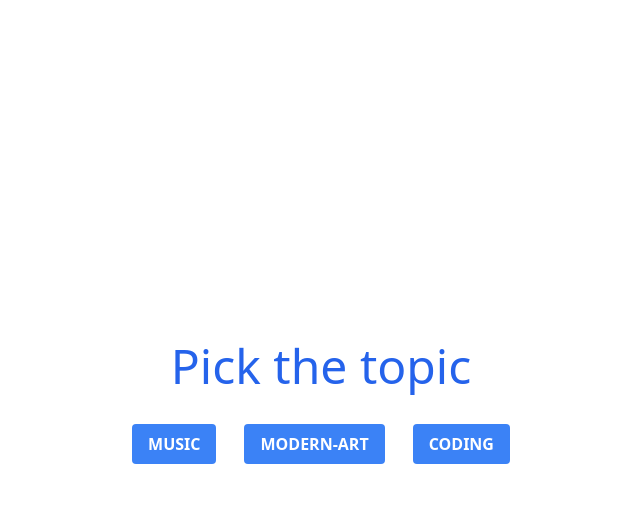
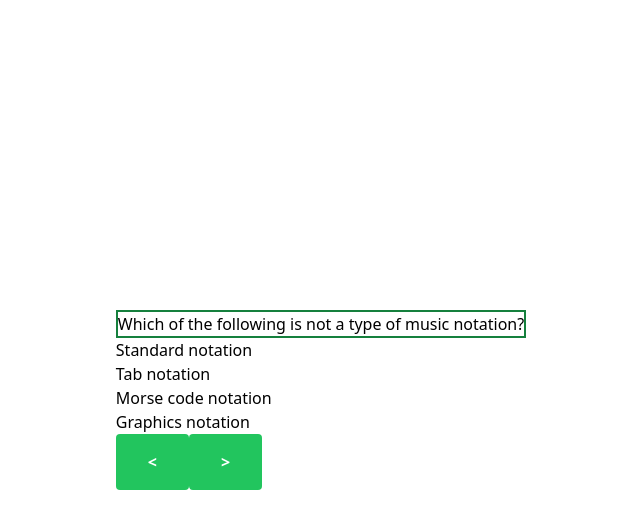
Before and after one commit to metalyx/quiz-pop-hackathon, a website built with Vite: page src/index.html in a window 1280 px wide. Both pictures are taken after a click on the button "MUSIC". Shown: the whole page, without its empty margins (319-959 px from the left). Built offline with nearby package versions, Linux system fonts and the light colour scheme.

Commit message:
#003: Now you can switch questions and topics

```diff
--- a/package.json
+++ b/package.json
@@ -5,7 +5,8 @@
   "scripts": {
     "dev": "npx vite serve --host",
     "build": "npx vite build --emptyOutDir",
-    "preview": "npx vite preview --host"
+    "preview": "npx vite preview --host",
+    "tailwind:watch": "tailwindcss -i .\\src\\css\\style.css -o ./src/css/output.css --watch"
   },
   "author": "Sachin Bhatnagar <sachin@knowledgehut.co> (https://www.knowledgehut.com)",
   "license": "AFL-3.0",
--- a/src/css/style.css
+++ b/src/css/style.css
@@ -1,3 +1,42 @@
 @tailwind base;
 @tailwind components;
 @tailwind utilities;
+
+.topic-button {
+    background-color: rgb(37, 99, 235);
+    color: white;
+    font-weight: bold;
+    font-size: 1.3rem;
+    padding: 1rem 2rem;
+    border-radius: 4px;
+    transition: background ease-in-out 300ms;
+}
+
+.topic-button:hover {
+    background-color: rgb(0, 73, 229);
+}
+
+.question-container {
+    border: 2px solid #15803d;
+}
+
+.option-list {
+
+}
+
+.answer-option {
+
+}
+
+.question-controlls-button {
+    background: #22c55e;
+    color: white;
+    border-radius: 4px;
+    padding: 1rem 2rem;
+    font-weight: bold;
+    transition: background ease-in-out 300ms;
+}
+
+.question-controlls-button:hover {
+    background: #15803d;
+}
--- a/src/index.html
+++ b/src/index.html
@@ -5,11 +5,12 @@
     <meta name="viewport" content="width=device-width, initial-scale=1.0" />
     <title>Quiz Pop App</title>
     <link rel="stylesheet" href="css/output.css" />
+    <link rel="stylesheet" href="css/style.css" />
   </head>
   <body>
     <div id="main">
         <div class="container mx-auto h-screen flex justify-center items-center">
-            <div class="quiz-container">
+            <div class="quiz-container" id="quiz-container">
                 <h1 class="text-center font-medium leading-tight text-5xl mt-0 mb-7 text-blue-600">Pick the topic</h1>
                 <div class="topics-container flex gap-7" id="topics-container">
                     <!-- Topics goes here -->
--- a/src/js/index.js
+++ b/src/js/index.js
@@ -1,13 +1,18 @@
 import data from '../data/dataset.json';
 
 const topicsContainer = document.getElementById('topics-container');
-console.log();
+const dataKeys = Object.keys(data);
 
+let currentTopicName, currentTopicDataIndex = 0;
+
+init();
+addListenersForTopicsButtons();
+
+function init () {
     if (data && topicsContainer) {
-    let dataKeys = Object.keys(data);
 
         if (dataKeys.length <= 0) {
-        throw new Error('Invalid data provided')
+            throw new Error('Invalid data provided');
         }
 
         const fragment = document.createDocumentFragment();
@@ -15,8 +20,11 @@ if (data && topicsContainer) {
         for (let i = 0; i < dataKeys.length; i++) {
             const topic = document.createElement('button');
 
+            // Check if topic already solved
+
             topic.innerText = dataKeys[i].toUpperCase();
-        topic.classList.add('transition-all', 'bg-blue-500', 'hover:bg-blue-700', 'text-white', 'font-bold', 'py-2', 'px-4', 'rounded');
+            topic.classList.add('topic-button');
+            topic.dataset.topicName = dataKeys[i];
 
             fragment.appendChild(topic);
         }
@@ -27,3 +35,143 @@ if (data && topicsContainer) {
     } else {
         throw new Error('Container not found in the DOM tree, or data cannot be fetched')
     }
+}
+
+function addListenersForTopicsButtons () {
+    const topicsButtons = document.getElementsByClassName('topic-button');
+
+    if (topicsButtons.length <= 0) {
+        throw new Error('No topics buttons were found...')
+    }
+
+    for (let i = 0; i < topicsButtons.length; i++) {
+        topicsButtons[i].addEventListener('click', (e) => clickTopicButton(e.target.dataset.topicName));
+    }
+}
+
+function clickTopicButton (topicName) {
+    const topicData = data[topicName];
+
+    if (topicData) {
+        currentTopicName = topicName;
+        currentTopicDataIndex = 0;
+        initTopic();
+    } else {
+        throw new Error('No such topic were found...')
+    }
+}
+
+function initTopic () {
+    const quizContainer = document.getElementById('quiz-container');
+
+    const topicContainer = document.createElement('div');
+    topicContainer.classList.add('topic-container');
+
+    const questionContainer = document.createElement('div');
+    questionContainer.classList.add('question-container');
+
+    const optionsContainer = document.createElement('div');
+    optionsContainer.classList.add('options-container');
+
+    const controllsContainer = document.createElement('div');
+    controllsContainer.classList.add('controlls-container');
+
+    const { questionP, optionsUl, controlls } = getTask();
+
+    questionContainer.appendChild(questionP);
+    optionsContainer.appendChild(optionsUl);
+    controllsContainer.appendChild(controlls);
+
+
+    // render(topicContainer, combineElements([questionContainer, optionsContainer, controllsContainer]));
+    // render(quizContainer, topicContainer);
+    render(quizContainer, combineElements([questionContainer, optionsContainer, controllsContainer]));
+}
+
+function getTask () {
+    console.log('getTask', 'index: ', currentTopicDataIndex)
+
+    return {
+        questionP: createQuestion(),
+        optionsUl: createOptions(),
+        controlls: createControlls(),
+    }
+}
+
+function createQuestion () {
+    const p = document.createElement('p');
+
+    p.innerText = data[currentTopicName][currentTopicDataIndex].question;
+
+    return p;
+}
+
+function createOptions() {
+    const ul = document.createElement('ul');
+    const options = data[currentTopicName][currentTopicDataIndex].options;
+    const arrayOfLi = [];
+
+    for (let i = 0; i < options.length; i++) {
+        // add logic to maintain already chosen answers
+
+        const li = document.createElement('li');
+        li.classList.add('answer-option');
+        li.innerText = options[i];
+        arrayOfLi.push(li);
+    }
+
+    ul.appendChild(combineElements(arrayOfLi));
+    ul.classList.add('option-list');
+
+    return ul;
+}
+
+function createControlls () {
+    const controlls = document.createElement('div');
+    const prevButton = document.createElement('button');
+    const nextButton = document.createElement('button');
+
+    prevButton.innerText = '<';
+    nextButton.innerText = '>';
+
+    prevButton.classList.add('question-controlls-button');
+    nextButton.classList.add('question-controlls-button');
+
+    nextButton.addEventListener('click', () => {
+        if (currentTopicDataIndex === data[currentTopicName].length - 1) {
+            // Submit test + add info to local storage
+            // ...
+
+            init();
+        } else {
+            currentTopicDataIndex += 1;
+            initTopic();
+        }
+    });
+
+    prevButton.addEventListener('click', () => {
+        if (currentTopicDataIndex !== 0) {
+            currentTopicDataIndex -= 1;
+            initTopic();
+        }
+    });
+
+    controlls.appendChild(combineElements([prevButton, nextButton]));
+    return controlls;
+}
+
+function render (target, content) {
+    target.innerHTML = '';
+
+    target.appendChild(content);
+}
+
+function combineElements (elements) {
+    const fragment = document.createDocumentFragment();
+
+    for (let i = 0; i < elements.length; i++) {
+        fragment.appendChild(elements[i]);
+    }
+
+    return fragment;
+}
```
Also changed, not shown: src/css/output.css, 1 other file. Lines whose indentation alone changed are shown as unchanged.
